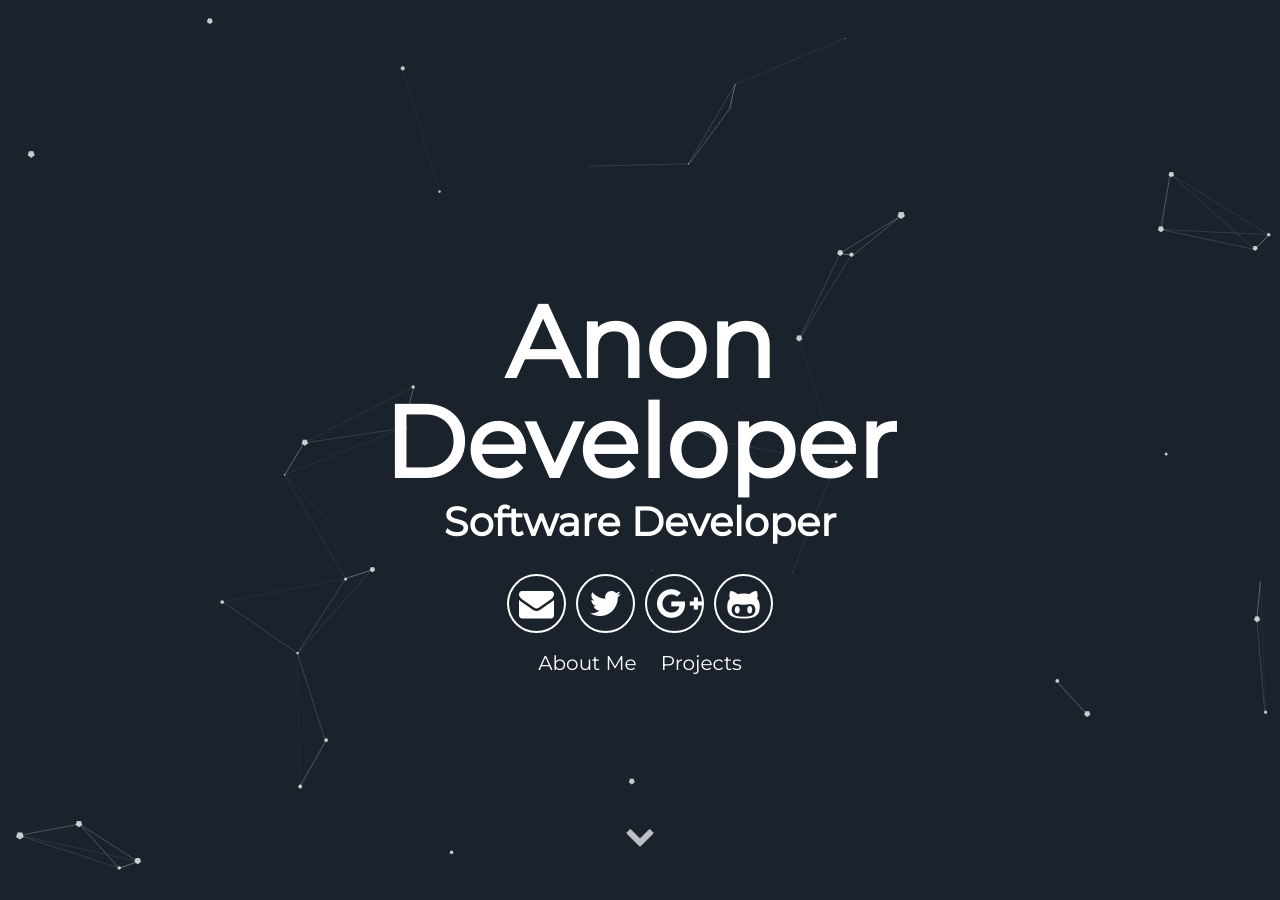
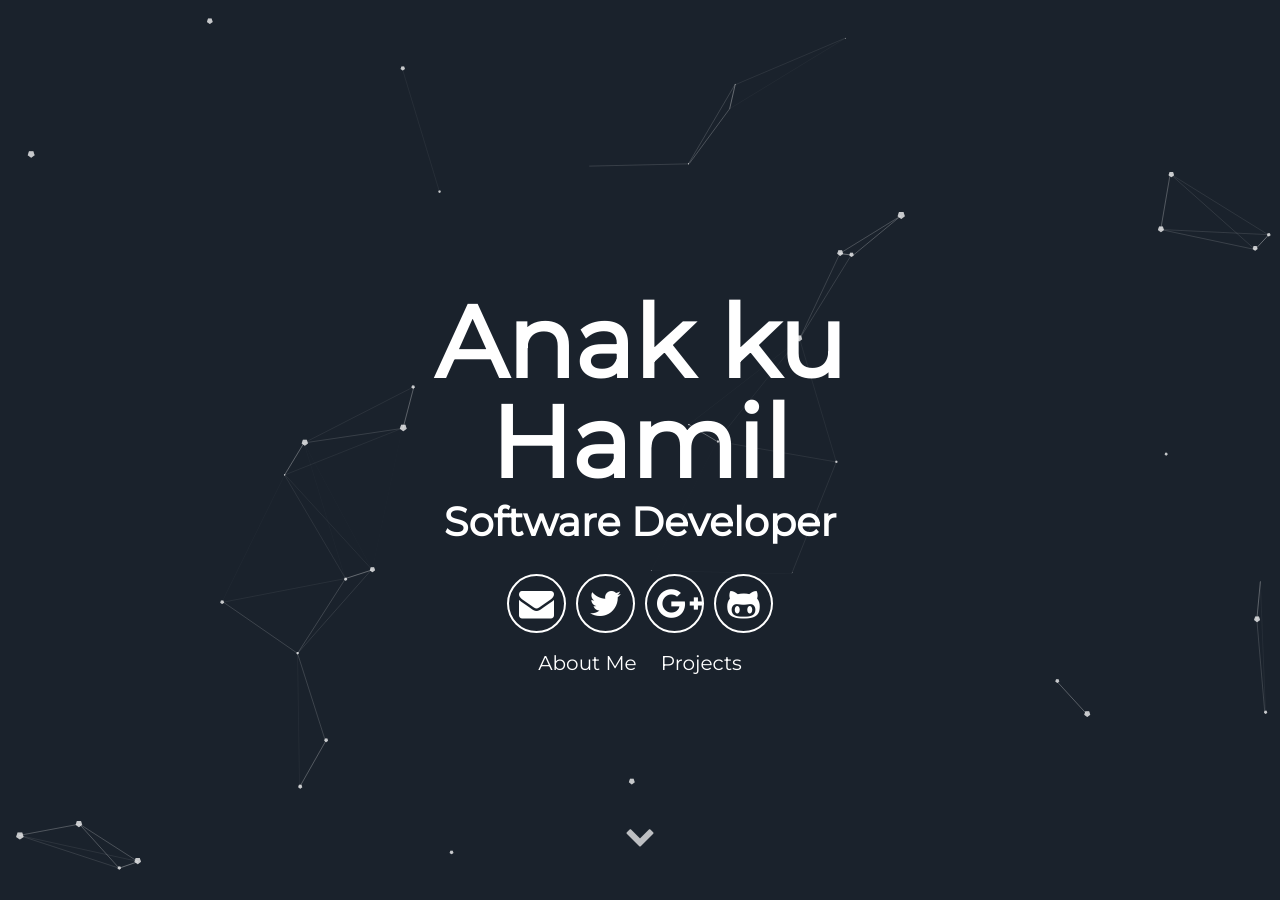
Before and after one commit to nevaldi/nevaldi.github.io, a Jekyll site: the page built from index.html, in a window 1280 px wide and 900 px high. Built offline with Jekyll 4.4.1, drawn with Linux system fonts in a browser that asks for light colours; some of the changed text lies outside the part shown.

Commit message:
Update _config.yml

```diff
--- a/_config.yml
+++ b/_config.yml
@@ -1,11 +1,11 @@
 # Site settings
-title: A blog about lorem ipsum dolor sit amet
+title: Jamet International
 description: A blog about lorem ipsum dolor sit amet
 # baseurl: "/particle" # the subpath of your site, e.g. /blog
 # url: "localhost:3000" # the base hostname & protocol for your site e.g. http://willianjusten.com.br
 
 # User settings
-username: Anon Developer
+username: Anak ku Hamil
 user_description: Bicycle rights irony actually neutra typewriter lyft. Man bun taxidermy put a bird on it, umami yr ramps pop-up ugh bushwick chia lo-fi. Occupy bitters pour-over snackwave you probably haven't heard of them small batch. Cornhole mustache man bun letterpress echo park VHS.
 user_title: Software Developer
 email: anon@anon.com
```
